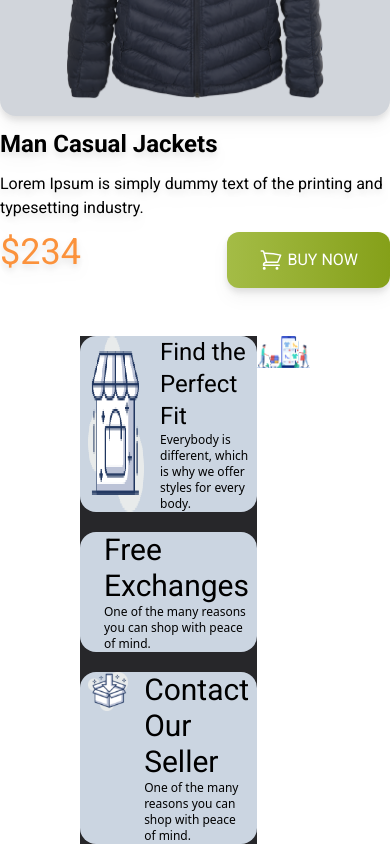
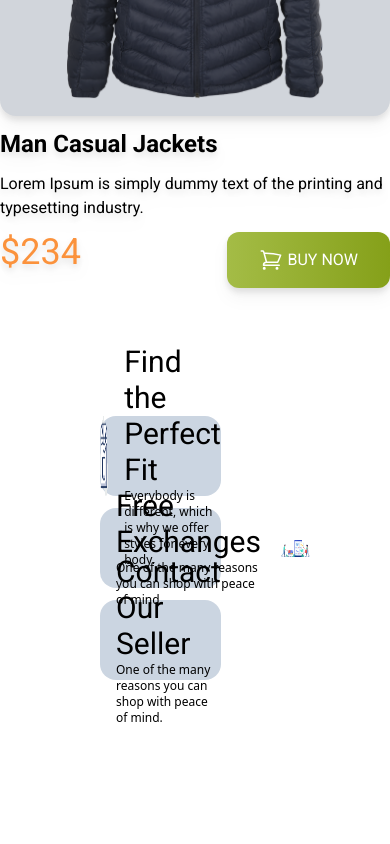
Before and after one commit to MerajAhmmed/penguin_fashion, a plain HTML site: page index.html in a window 390 px wide. Shown: the part 4755-5599 px from the top of the page. After the commit the page ends 5481 px from the top, so only its background shows below. Drawn offline with nearby package versions, Linux system fonts and the light colour scheme.

Commit message:
complte last banner section but not responsive

```diff
--- a/index.html
+++ b/index.html
@@ -176,22 +176,22 @@
 
     </main>
     <footer class="">
-        <section class="px-20 flex">
+        <section class="px-20 mt-20 flex items-center md:">
             <!-- <div class="grid grid-col-2"> -->
-                <div class="flex-col space-y-5 bg-zinc-800">
-                    <div class="flex bg-slate-300 px-2 rounded-2xl gap-4 ">
-                        <div class="flex justify-center">
+                <div class="flex-1 flex-col px-5  space-y-3">
+                    <div class="flex bg-slate-300 py-0 h-20 w-3/4 rounded-2xl gap-4 ">
+                        <div class="flex justify-center ">
                             <img src="./icons/house.png" alt="">
                         </div>
                         <div class="flex  flex-col justify-center">
-                            <h3 class="text-2xl font-roboto ">Find the Perfect Fit</h3>
+                            <h3 class="text-3xl font-roboto ">Find the Perfect Fit</h3>
                             <p class="text-xs">Everybody is different, which is why we
                                 offer styles for every body.</p>
                         </div>
                     </div>
                     <!-- footer card 2 -->
-                    <div class="flex bg-slate-300 px-2 rounded-2xl gap-4 ">
-                        <div class="justify-center">
+                    <div class="flex bg-slate-300 px-0 h-20 w-3/4 rounded-2xl gap-4 ">
+                        <div class=" flex justify-center">
                             <img src="./icons/question.png" alt="">
                         </div>
                         <div class="flex  flex-col justify-center">
@@ -201,8 +201,8 @@
                         </div>
                     </div>
                     <!-- footer card 3 -->
-                    <div class="flex bg-slate-300 px-2 rounded-2xl gap-4 ">
-                        <div class="justify-center">
+                    <div class="flex bg-slate-300 px-0 h-20 w-3/4 rounded-2xl gap-4 ">
+                        <div class="flex justify-center">
                             <img src="./icons/box.png" alt="">
                         </div>
                         <div class="flex  flex-col justify-center">
@@ -212,7 +212,7 @@
                         </div>
                     </div>
                 </div>
-                <div>
+                <div class=" flex-1 w-full">
                     <img src="./images/shopping.png" alt="">
                 </div>
             <!-- </div> -->
```
